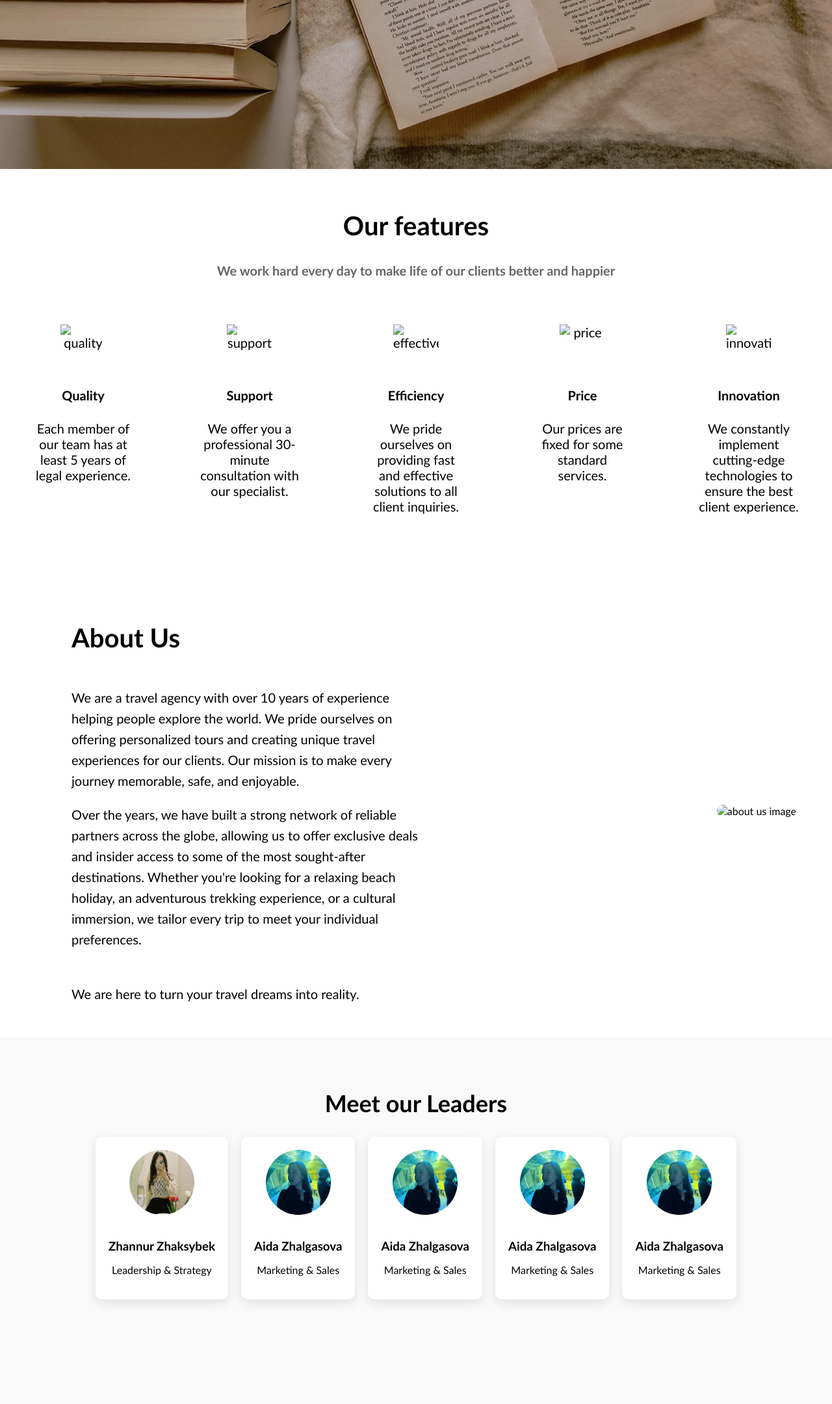
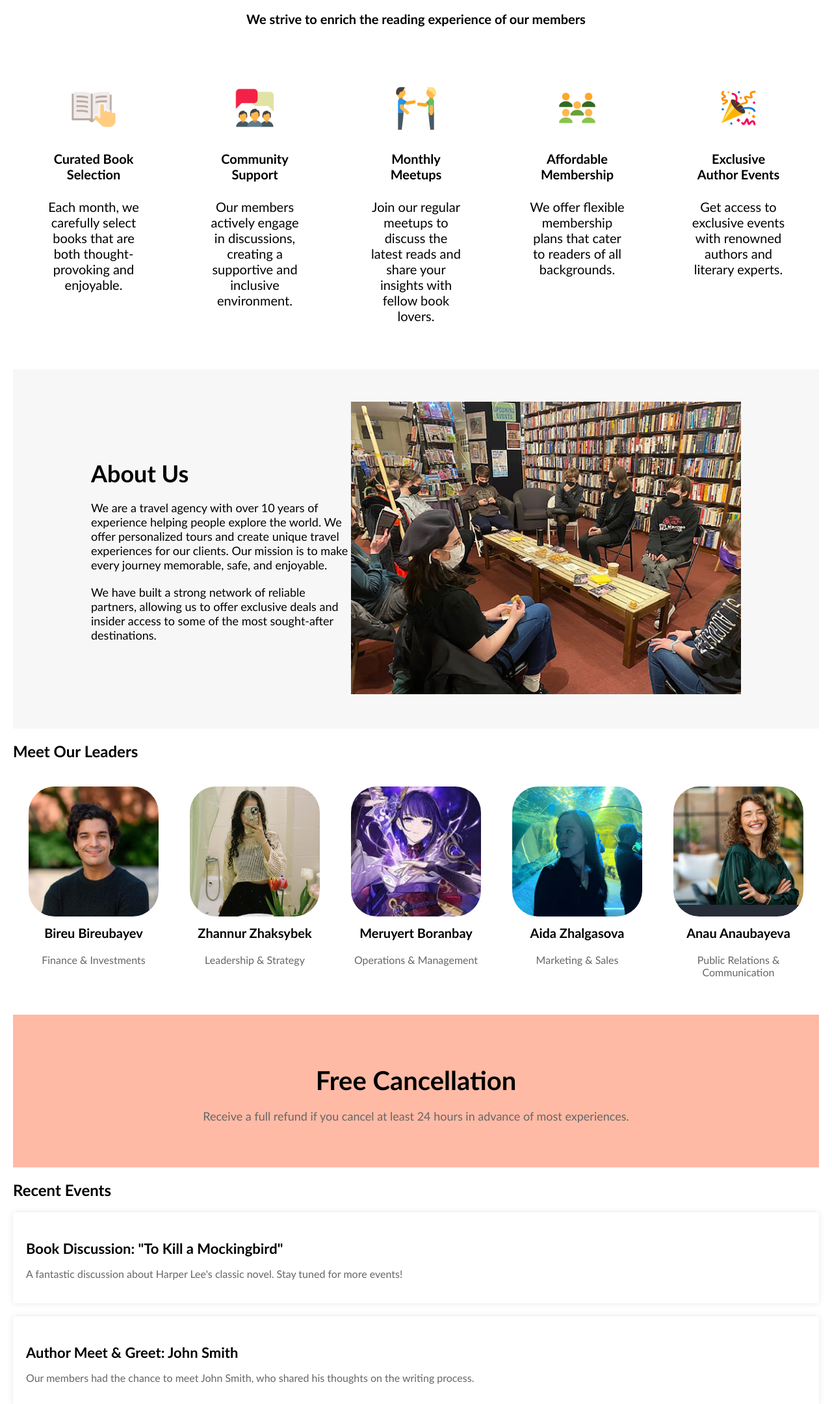
Before and after one commit to zhannurr/Connect-Impact, a plain HTML site: page bookclub.html in a window 1280 px wide. Shown: the part 640-2800 px from the top of the page at 65% size. Drawn offline with Linux system fonts and the light colour scheme.

Commit message:
added bookclub.html

```diff
--- a/bookclub.html
+++ b/bookclub.html
@@ -1,15 +1,16 @@
 <!DOCTYPE html>
 <html lang="en">
+
 <head>
     <meta charset="UTF-8">
     <meta name="viewport" content="width=device-width, initial-scale=1.0">
     <title>Home</title>
     <link rel="stylesheet" href="style_book.css">
-    </style>
 </head>
+
 <body>
     <header>
-    <div class="logo">Connect&Impact</div>
+        <img src="icons/Group 1.svg" alt="hh" class="logo">
         <nav>
             <ul>
                 <li><a href="home.html">Home</a></li>
@@ -21,120 +22,123 @@
             </ul>
         </nav>
         <div class="right-side">
-        <a href="#"><img src="icons/facebook.png"></a>
-        <a href="#"><img src="icons/vkontakte.png"></a>
-        <a href="#"><img src="icons/instagram.png"></a>
+            <a href="#"><img src="icons/facebook.png" alt="Facebook"></a>
+            <a href="#"><img src="icons/vkontakte.png" alt="Vkontakte"></a>
+            <a href="#"><img src="icons/instagram.png" alt="Instagram"></a>
             <a href="login.html"><button class="signup-btn">Profile</button></a>
             <div class="lang-switch"><a href="#">KZ</a></div>
         </div>
     </header>
 
     <main>
+        <!-- Section 1 - About -->
         <section class="about" id="about">
             <h2>Welcome to Our Book Club</h2>
             <p>Join us for engaging discussions, exciting events, and a community of book lovers!</p>
             <button onclick="window.location.href='#join'">Join the Club</button>
         </section>
 
-    <div class="section2" id="features">
-        <h2 style="text-align: center; font-size: 40px;">Our features</h2>
-        <h3 style="text-align: center; font-size: 20px;">We work hard every day to make life of our clients better and happier</h3>
+        <!-- Features Section -->
+<div class="section2" id="features"></div>
+<h2 style="text-align: center; font-size: 40px;">Our Benefits</h2>
+<h3 style="text-align: center; font-size: 20px;">We strive to enrich the reading experience of our members</h3>
 <div class="features">
     <div class="feature-item">
-                <p><img src="icons/quality.png" alt="quality" style="width:70px;height:70px;"><h4>Quality</h4>Each member of our team has at least 5 years of legal experience.</p>
+        <p><img src="icons/book.png" alt="quality" style="width:70px;height:70px;"><h4>Curated Book Selection</h4>Each month, we carefully select books that are both thought-provoking and enjoyable.</p>
     </div>
     <div class="feature-item">
-                <p><img src="icons/support.png" alt="support" style="width:70px;height:70px;"><h4>Support</h4>We offer you a professional 30-minute consultation with our specialist.</p>
+        <p><img src="icons/icons8-люди,-работающие-вместе-100.png" alt="support" style="width:70px;height:70px;"><h4>Community Support</h4>Our members actively engage in discussions, creating a supportive and inclusive environment.</p>
     </div>
     <div class="feature-item">
-                <p><img src="icons/efficiency.png" alt="effective" style="width:70px;height:70px;"><h4>Efficiency</h4>We pride ourselves on providing fast and effective solutions to all client inquiries.</p>
+        <p><img src="icons/meet (2).png" alt="effective" style="width:70px;height:70px;"><h4>Monthly Meetups</h4>Join our regular meetups to discuss the latest reads and share your insights with fellow book lovers.</p>
     </div>
     <div class="feature-item">
-                <p><img src="icons/price.png" alt="price" style="width:70px;height:70px;"><h4>Price</h4>Our prices are fixed for some standard services.</p>
+        <p><img src="icons/icons8-группы-пользователей-100.png" alt="price" style="width:70px;height:70px;"><h4>Affordable Membership</h4>We offer flexible membership plans that cater to readers of all backgrounds.</p>
     </div>
     <div class="feature-item">
-                <p><img src="icons/innovation.png" alt="innovation" style="width:70px;height:70px;"><h4>Innovation</h4>We constantly implement cutting-edge technologies to ensure the best client experience.</p>
+        <p><img src="icons/icons8-конфетти-100.png" alt="innovation" style="width:70px;height:70px;"><h4>Exclusive Author Events</h4>Get access to exclusive events with renowned authors and literary experts.</p>
     </div>
 </div>
 </div>
 
-    <div class="about-section" id="about">
+
+        <!-- About Us Section -->
+        <div class="about-section" id="about-us">
             <div class="about-content">
-            <h1>About Us<br></h1>
-            <p><br>We are a travel agency with over 10 years of experience helping people explore the world. We pride ourselves on offering personalized tours and creating unique travel experiences for our clients. Our mission is to make every journey memorable, safe, and enjoyable.</p>
-            <p>Over the years, we have built a strong network of reliable partners across the globe, allowing us to offer exclusive deals and insider access to some of the most sought-after destinations. Whether you're looking for a relaxing beach holiday, an adventurous trekking experience, or a cultural immersion, we tailor every trip to meet your individual preferences.</p>
-            <p><br>We are here to turn your travel dreams into reality.</p>
+                <h1>About Us</h1>
+                <p>We are a travel agency with over 10 years of experience helping people explore the world. We offer personalized tours and create unique travel experiences for our clients. Our mission is to make every journey memorable, safe, and enjoyable.</p>
+                <p>We have built a strong network of reliable partners, allowing us to offer exclusive deals and insider access to some of the most sought-after destinations.</p>
             </div>
             <div class="about-image">
-            <img src="images/aboutbook1.jpg" alt="about us image">
+                <img src="images/aboutbook.jpg" alt="About us image">
             </div>
         </div>
+
+        <!-- Meet Our Leaders Section -->
         <section id="mentors" class="mentors-section">
-        <h2>Meet our Leaders</h2>
+            <h2>Meet Our Leaders</h2>
             <div class="mentor-grid">
                 <div class="mentor-card">
-                <img src="images/mentor1.jpeg" alt="Mentor 1">
+                    <img src="images/Bireu.jpeg" alt="Bireu Bireubayev">
+                    <h3>Bireu Bireubayev</h3>
+                    <p>Finance & Investments</p>
+                </div>
+                <div class="mentor-card">
+                    <img src="images/mentor1.jpeg" alt="Zhannur Zhaksybek">
                     <h3>Zhannur Zhaksybek</h3>
                     <p>Leadership & Strategy</p>
                 </div>
                 <div class="mentor-card">
-                <img src="images/mentor2.jpeg" alt="Mentor 2">
+                    <img src="images/mentor4.jpeg" alt="Meruyert Boranbay">
+                    <h3>Meruyert Boranbay</h3>
+                    <p>Operations & Management</p>
+                </div>
+                <div class="mentor-card">
+                    <img src="images/mentor2.jpeg" alt="Aida Zhalgasova">
                     <h3>Aida Zhalgasova</h3>
                     <p>Marketing & Sales</p>
                 </div>
-
                 <div class="mentor-card">
-                <img src="images/mentor2.jpeg" alt="Mentor 2">
-                <h3>Aida Zhalgasova</h3>
-                <p>Marketing & Sales</p>
-            </div>
-
-            <div class="mentor-card">
-                <img src="images/mentor2.jpeg" alt="Mentor 2">
-                <h3>Aida Zhalgasova</h3>
-                <p>Marketing & Sales</p>
-            </div>
-
-            <div class="mentor-card">
-                <img src="images/mentor2.jpeg" alt="Mentor 2">
-                <h3>Aida Zhalgasova</h3>
-                <p>Marketing & Sales</p>
+                    <img src="images/Anau.jpg" alt="Anau Anaubayeva">
+                    <h3>Anau Anaubayeva</h3>
+                    <p>Public Relations & Communication</p>
                 </div>
             </div>
         </section>
 
+        <!-- Feedback Section -->
         <div class="feedbacks" id="feedbacks">
-        <h1 style="font-size: 40px;">Free cancellation</h1>
-        <p>You'll receive a full refund if you cancel at least 24<br> hours in advance of most experiences.</p>
+            <h1>Free Cancellation</h1>
+            <p>Receive a full refund if you cancel at least 24 hours in advance of most experiences.</p>
         </div>
 
+        <!-- Recent Events Section -->
         <section class="events" id="events">
             <h2>Recent Events</h2>
             <div class="event-card">
                 <h3>Book Discussion: "To Kill a Mockingbird"</h3>
-            <p>We recently held a fantastic discussion about Harper Lee's classic novel. Stay tuned for more events!</p>
+                <p>A fantastic discussion about Harper Lee's classic novel. Stay tuned for more events!</p>
             </div>
             <div class="event-card">
                 <h3>Author Meet & Greet: John Smith</h3>
-            <p>Our members had the opportunity to meet local author John Smith, who shared his thoughts on the writing process.</p>
+                <p>Our members had the chance to meet John Smith, who shared his thoughts on the writing process.</p>
             </div>
         </section>
 
-
+        <!-- Articles & Book Reviews Section -->
         <section class="articles" id="articles">
             <h2>Articles & Book Reviews</h2>
             <div class="event-card">
                 <h3>Top 5 Books to Read in 2024</h3>
-            <p>Discover our recommendations for the best reads of the year! From fiction to non-fiction, we have something for everyone.</p>
+                <p>Discover our recommendations for the best reads of the year!</p>
             </div>
             <div class="event-card">
                 <h3>How to Start a Reading Habit</h3>
-            <p>Building a reading habit can be challenging, but we have tips and strategies to make it easier and more enjoyable!</p>
+                <p>Tips and strategies to help build a strong reading habit!</p>
             </div>
         </section>
 
-
-    <!-- Регистрация -->
+        <!-- Join Section -->
         <section class="join" id="join">
             <h2>Join Our Book Club</h2>
             <p>Interested in becoming a member? Fill out the form below!</p>
@@ -144,24 +148,20 @@
                 <button type="submit">Sign Up</button>
             </form>
         </section>
-
     </main>
-
 
     <footer>
         <div class="footer-container">
             <!-- Contact Information Section -->
             <div class="footer-section contact-info">
-            <h3 class="footer_h3">Women PWR</h3>
+                <h3 class="footer_h3">Connect & Impact</h3>
                 <div class="footer_p">
-                <p>I'm a paragraph. Click here to add your own</p>
-                <p>and edit me. Let your users get to know you.</p>
-                <p><strong>Email:</strong> info@mysite.com</p>
-                <p><strong>Phone:</strong> 123-456-7890</p>
+                    <p><strong>Email:</strong>connect&impact@mysite.com</p>
+                    <p><strong>Phone:</strong>8 707 777 7777</p>
                     <p><strong>Registered Charity:</strong> 12345-67</p>
-
                 </div>
                 </div>
+
             <!-- Newsletter Signup Section -->
             <div class="footer-section newsletter">
                 <h3 class="footer_h3">Get Monthly Updates</h3>
@@ -179,17 +179,17 @@
             <div class="footer-section quick-links">
                 <h3 class="footer_h3">Quick Links</h3>
                 <ul>
-        <li><a href="#">About</a></li>
-        <li><a href="#">Support Us</a></li>
-        <li><a href="#">News</a></li>
-        <li><a href="#">Events</a></li>
-        <li><a href="#">Podcast</a></li>
-        <li><a href="#">Contact</a></li>
+                  <li><a href="home.html">Home</a></li>
+                  <li><a href="aboutus.html">About Us</a></li>
+                  <li><a href="events.html">Events</a></li>
+                  <li><a href="mentorship.html">Mentorship</a></li>
+                  <li><a href="petadoption.html">Pet Adoption</a></li>
+                  <li><a href="#contacts">Contacts</a></li>
                 </ul>
             </div>
         </div>
       </footer>
 
+</body>
 
-</body>
 </html>
--- a/style_book.css
+++ b/style_book.css
@@ -27,9 +27,9 @@ header {
 }
 
 .logo {
-    color: white;
-    font-size: 25px;
-    font-weight: bold;
+    padding-top: 1%;
+    width: 150px;
+    height: 150px;
 }
 
 nav {
@@ -73,9 +73,9 @@ nav ul li a:hover {
 
 .signup-btn {
     padding: 8px 15px;
-    color: black;
+    color: wheat;
     font-weight: bolder;
-    background-color: #b6edd0;
+    background-color: #ff5722;
     border: none;
     border-radius: 5px;
     cursor: pointer;
@@ -83,7 +83,7 @@ nav ul li a:hover {
 }
 
 .signup-btn:hover {
-    background-color: chartreuse;
+    background-color:gold;
 }
 
 .lang-switch {
@@ -99,32 +99,58 @@ nav ul li a:hover {
 .lang-switch a:hover {
     opacity: 1;
 }
+main {
+    margin: 20px;
+}
 
-.section2{
+.about {
+    background-image: url('images/book.webp');
     background-size: cover;
-    background-position: center;
-    padding: 10px 0;
+    padding: 100px 20px;
+    color: white;
     text-align: center;
 }
-.section2 h2{
-    font-size: 350px;
+
+.about h2 {
+    font-size: 36px;
+    margin-bottom: 20px;
+}
+
+.about p {
+    font-size: 20px;
+    max-width: 600px;
+    margin: 0 auto;
+}
+
+.about button {
+    background-color: #ff7f50;
+    color: white;
+    padding: 10px 20px;
+    border: none;
+    font-size: 18px;
+    border-radius: 5px;
+    cursor: pointer;
+    margin-top: 20px;
+}
+
+.about button:hover {
+    background-color: #ff5722;
+}
+
+.section2 {
+    background-color: #fff;
+    padding: 60px 20px;
     text-align: center;
 }
-.section2 h3{
-    font-size: 15px;
-    opacity: 0.6;
-    margin-top: 5px;
+
+.section2 h2 {
+    font-size: 36px;
+    margin-bottom: 20px;
 }
 
-.section2 p{
-    margin-top: 1px;
-}
-
-.section2 img {
-    display: block;
-    margin: 0 auto;
-    width: 100px;
-    height: 100px;
+.section2 h3 {
+    font-size: 24px;
+    margin-bottom: 40px;
 }
 
 .features::after {
@@ -142,74 +168,140 @@ nav ul li a:hover {
     font-size: 20px ;
 }
 
-.feedbacks{
-    background-size: cover;
-    background-position: center;
-    padding: 60px 0;
-    text-align: center;
-    background-color:#b6edd0;
+.about-section {
+    display: flex;
+    padding: 50px 20px;
+    background-color: #f7f7f7;
+    align-items: center;
+    justify-content: space-between;
 }
 
-
-.title_sec {
-    background-color: #b6edd0;
+.about-content {
+    max-width: 600px;
+    margin-left: 100px;
 }
 
-.title_text {
-    font-size: 70px;
-    text-align: center;
-    font-weight: bolder;
-    padding-bottom: 100px;
-    padding-top: 100px;
+.about-content h1 {
+    font-size: 36px;
+    margin-bottom: 20px;
 }
 
+.about-content p {
+    font-size: 18px;
+    margin-bottom: 20px;
+}
 
+.about-image img {
+    width: 600px;
+    height: auto;
+    margin-right: 100px;
+}
 
-/* Content Sections (Mission and Vision) */
-.content-section {
+.mentor-grid {
     display: flex;
-    align-items: center;
-    justify-content: space-between;
+    flex-wrap: wrap;
+    justify-content: space-around;
     margin: 40px 0;
 }
 
-.text-content {
-    flex: 1;
-    padding: 20px;
+.mentor-card {
+    width: 200px;
+    text-align: center;
 }
 
-.text-content h2 {
-    margin-top: 0;
+.mentor-card img {
+    width: 100%;
+    height: 200px;
+    object-fit: cover;
+    border-radius: 40px;
 }
 
-.text-content p {
-    font-size: 16px;
-    line-height: 1.6;
+.mentor-card h3 {
+    font-size: 20px;
+    margin-top: 10px;
 }
 
-.image-content {
-    flex: 1;
-    padding: 20px;
+.mentor-card p {
+    font-size: 16px;
+    color: #666;
 }
 
-.image-content img {
-    max-width: 100%;
-    height: auto;
-    border-radius: 8px;
+.feedbacks {
+    background-color:#ffbaa5;
+    text-align: center;
+    padding: 50px 20px;
 }
 
-/* Responsive Design */
-@media (max-width: 768px) {
-    .content-section {
-        flex-direction: column;
-        text-align: center;
-    }
-
-    .image-content, .text-content {
-        padding: 10px;
-    }
+.feedbacks h1 {
+    font-size: 40px;
+    margin-bottom: 20px;
 }
 
+.feedbacks p {
+    font-size: 18px;
+    color: #666;
+}
+
+.event-card {
+    background-color: #fff;
+    padding: 20px;
+    margin: 20px 0;
+    border-radius: 5px;
+    box-shadow: 0 0 10px rgba(0, 0, 0, 0.1);
+}
+
+.event-card h3 {
+    font-size: 22px;
+    margin-bottom: 10px;
+}
+
+.event-card p {
+    font-size: 16px;
+    color: #666;
+}
+
+.join {
+    background-color: #f9f9f9;
+    text-align: center;
+    padding: 60px 20px;
+}
+
+.join h2 {
+    font-size: 36px;
+    margin-bottom: 20px;
+}
+
+.join p {
+    font-size: 20px;
+    margin-bottom: 30px;
+}
+
+.join form {
+    display: inline-block;
+}
+
+.join input {
+    padding: 10px;
+    margin-bottom: 10px;
+    font-size: 16px;
+    border-radius: 5px;
+    border: 1px solid #ccc;
+    width: 250px;
+}
+
+.join button {
+    background-color: #ff7f50;
+    color: white;
+    padding: 10px 20px;
+    border: none;
+    font-size: 18px;
+    border-radius: 5px;
+    cursor: pointer;
+}
+
+.join button:hover {
+    background-color: #ff5722;
+}
 
 footer {
     background-color: #f2ebe0;
@@ -260,7 +352,7 @@ footer {
 }
 
 .newsletter button {
-    background-color:darkolivegreen;
+    background-color:#ff7f50;
     color: #fff;
     border: none;
     margin-top: 13px;
@@ -268,8 +360,9 @@ footer {
     border-radius: 5px;
     cursor: pointer;
 }
+
 .newsletter button:hover {
-    background-color:darkolivegreen;
+    background-color:#ff7f50;
 }
 
 .quick-links ul {
@@ -289,154 +382,3 @@ footer {
 .quick-links ul li a:hover {
     text-decoration: underline;
 }
-
-
-section {
-    height: 100vh;
-    margin: 20px 0;
-}
-
-.about {
-    background-image: url('images/book.webp');
-    background-size: cover;
-    background-position: center;
-    background-attachment: fixed;
-    color: white;
-    text-align: center;
-    padding: 50px 0;
-    position: relative;
-    margin-top: 0%;
-}
-.about h2 {
-    font-size: 48px;
-    margin-top: 250px;
-}
-
-.about p {
-    font-size: 20px;
-    margin-bottom: 30px;
-}
-
-.about button {
-    background-color: #ff6f61;
-    color: white;
-    padding: 15px 30px;
-    font-size: 18px;
-    border: none;
-    cursor: pointer;
-    transition: background-color 0.3s;
-}
-
-.about button:hover {
-    background-color: #ff3f31;
-}
-
-.about-section {
-    display: flex;
-    justify-content: space-between;
-    align-items: center;
-    padding: 10px;
-    margin-top: 50px;
-}
-
-.about-content {
-    flex: 1;
-    padding-right: 20px;
-    color: black;
-    text-align: left;
-    margin-left: 100px;
-}
-
-.about-content h1 {
-    font-size: 40px;
-    margin-bottom: 20px;
-    font-weight: bold;
-}
-
-.about-content p {
-    font-size: 20px;
-    line-height: 1.6;
-}
-
-.about-image {
-    flex: 1;
-    text-align: right;
-    margin-right:40px;
-    border-radius: 50px;
-}
-
-.about-image img {
-    padding: 5px 5px;
-    height: 500px;
-    width: 600px;
-    border-radius: 50px;
-}
-
-.mentors-section {
-    padding: 50px 0;
-    text-align: center;
-    background-color: #f9f9f9;
-}
-
-.mentors-section h2 {
-    font-size: 36px;
-    margin-bottom: 30px;
-}
-
-.mentor-grid {
-    display: flex;
-    justify-content: center;
-    gap: 20px;
-}
-
-.mentor-card {
-    background-color: white;
-    padding: 20px;
-    border-radius: 10px;
-    box-shadow: 0px 5px 15px rgba(0, 0, 0, 0.1);
-    text-align: center;
-}
-
-.mentor-card img {
-    width: 100px;
-    height: 100px;
-    border-radius: 50%;
-    margin-bottom: 15px;
-}
-
-.mentor-card h3 {
-    margin-bottom: 5px;
-}
-
-
-.events, .leaders {
-    background-color: #fff;
-    text-align: center;
-    box-shadow: 0 0 10px rgba(0, 0, 0, 0.1);
-}
-
-.event-card, .leader-card {
-    margin: 20px auto;
-    padding: 20px;
-    max-width: 600px;
-    border: 1px solid #ddd;
-    background-color: #f9f9f9;
-}
-
-.leader-card img {
-    width: 100px;
-    height: 100px;
-    border-radius: 50%;
-    margin-bottom: 10px;
-}
-
-.join {
-    background-color: #ffde6b;
-    padding: 30px;
-    text-align: center;
-}
-
-.join input, .join button {
-    padding: 10px;
-    margin: 10px 0;
-}
```
Also changed, not shown: icons/book.png (added), icons/icons8-группы-пользователей-100.png (added), icons/icons8-конфетти-100.png (added), icons/icons8-люди,-работающие-вместе-100.png (added), icons/meet (2).png (added), images/Anau.jpg (added), images/Bireu.jpeg (added), images/aboutbook.jpg (added), images/mentor4.jpeg (added). Lines whose indentation alone changed are shown as unchanged.
